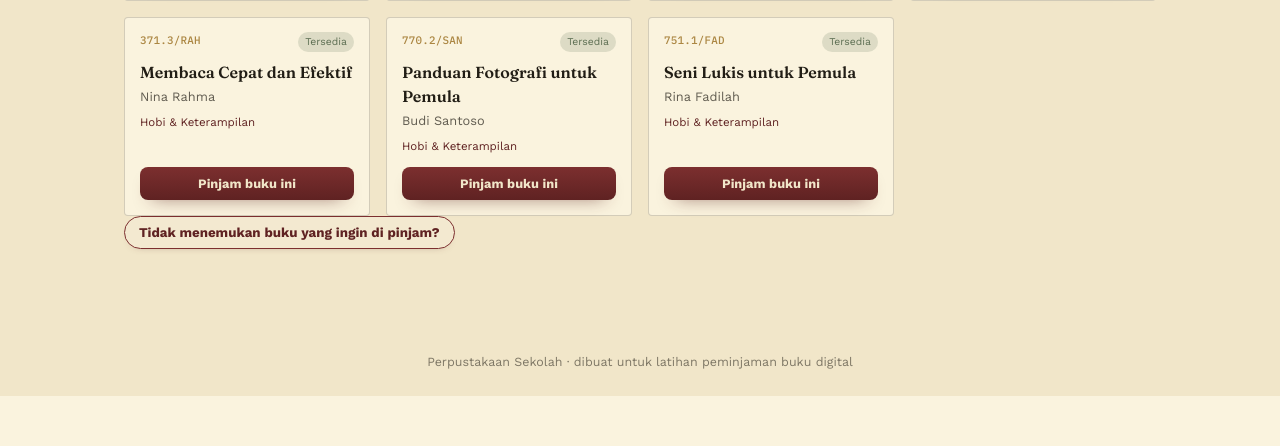
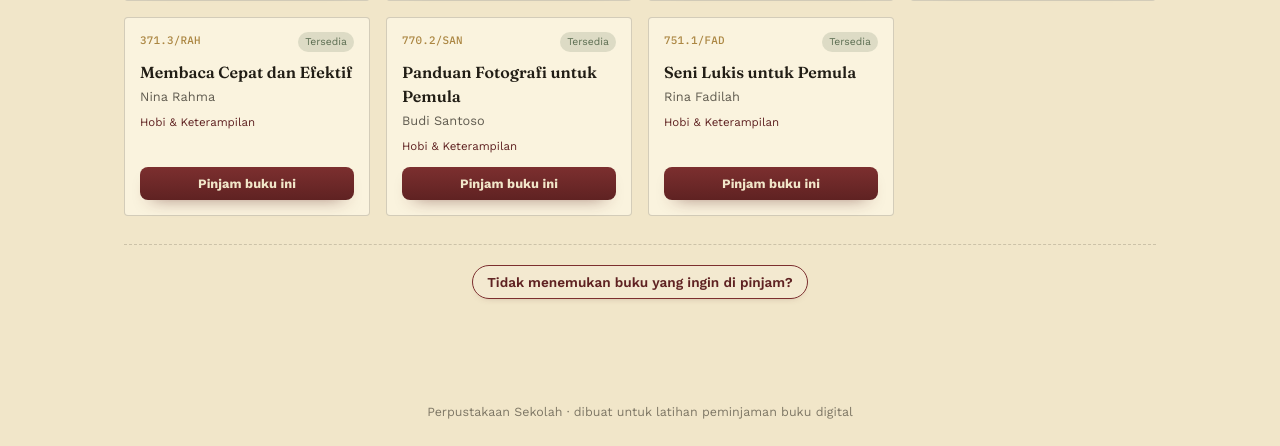
Before and after one commit to Ivoryy06/marslib, a Flask app: page /library in a window 1280 px wide. Shown: the part 5412-5858 px from the top of the page. Before the commit the page ends 5808 px from the top, so only its background shows below. Run offline with Flask 3, Linux system fonts and the light colour scheme; the visitor is signed in with stand-in values (Sample User, id 1); data that the repository does not hold is empty; some libraries are stand-ins or nearby versions.

Commit message:
Add .request-book-trigger styles for the book-request button

```diff
--- a/static/style.css
+++ b/static/style.css
@@ -663,6 +663,17 @@
   }
   .modal-close:hover{ background:var(--maroon); color:var(--paper); }
 
+  .request-book-trigger{
+    text-align:center;
+    margin-top:28px;
+    padding-top:20px;
+    border-top:1px dashed var(--line);
+  }
+  .request-book-trigger .ghost-btn{
+    font-size:0.85rem;
+    font-weight:600;
+  }
+
   footer{
     text-align:center; padding:24px; font-size:0.78rem; opacity:0.55;
   }
```
